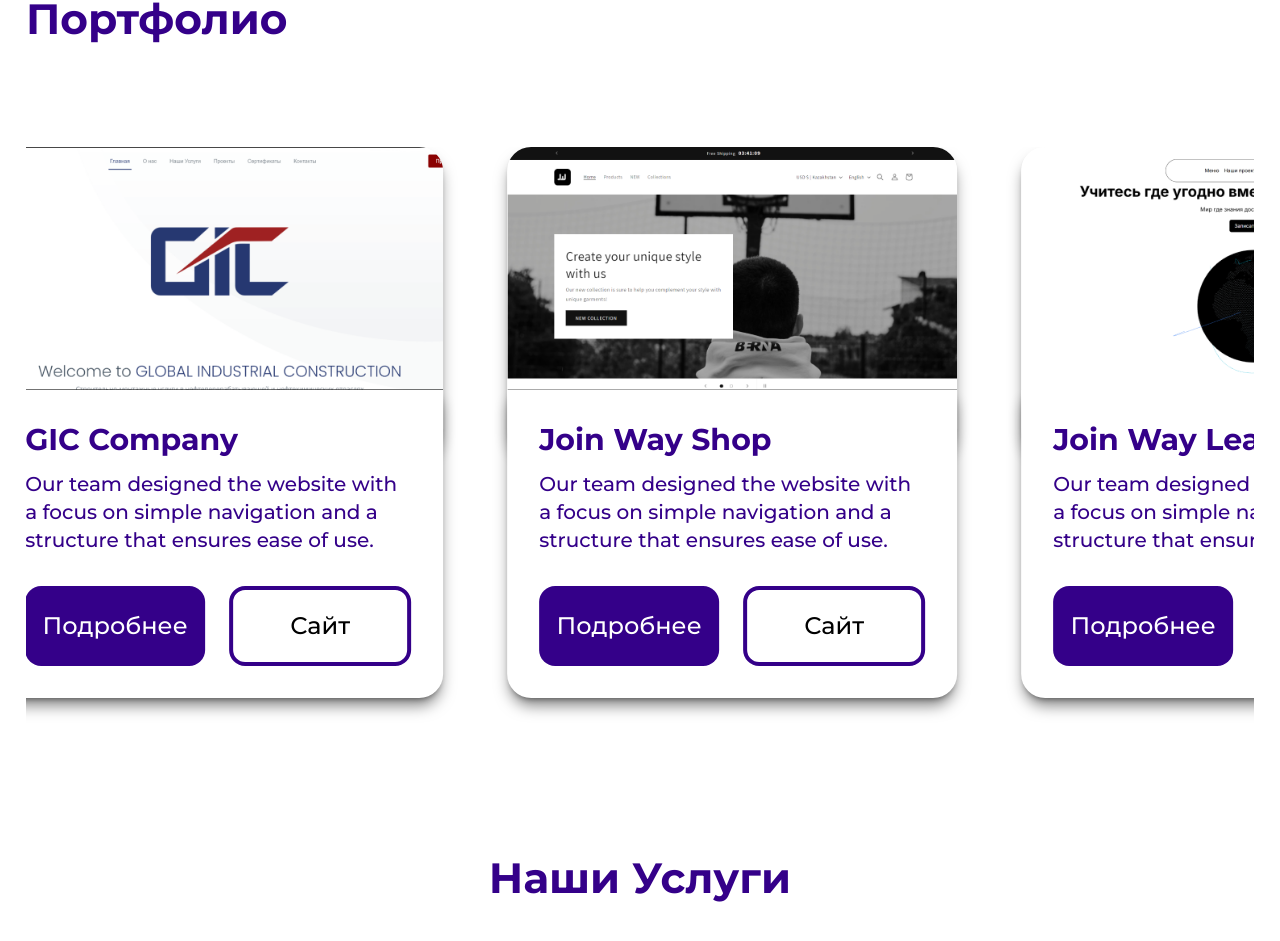
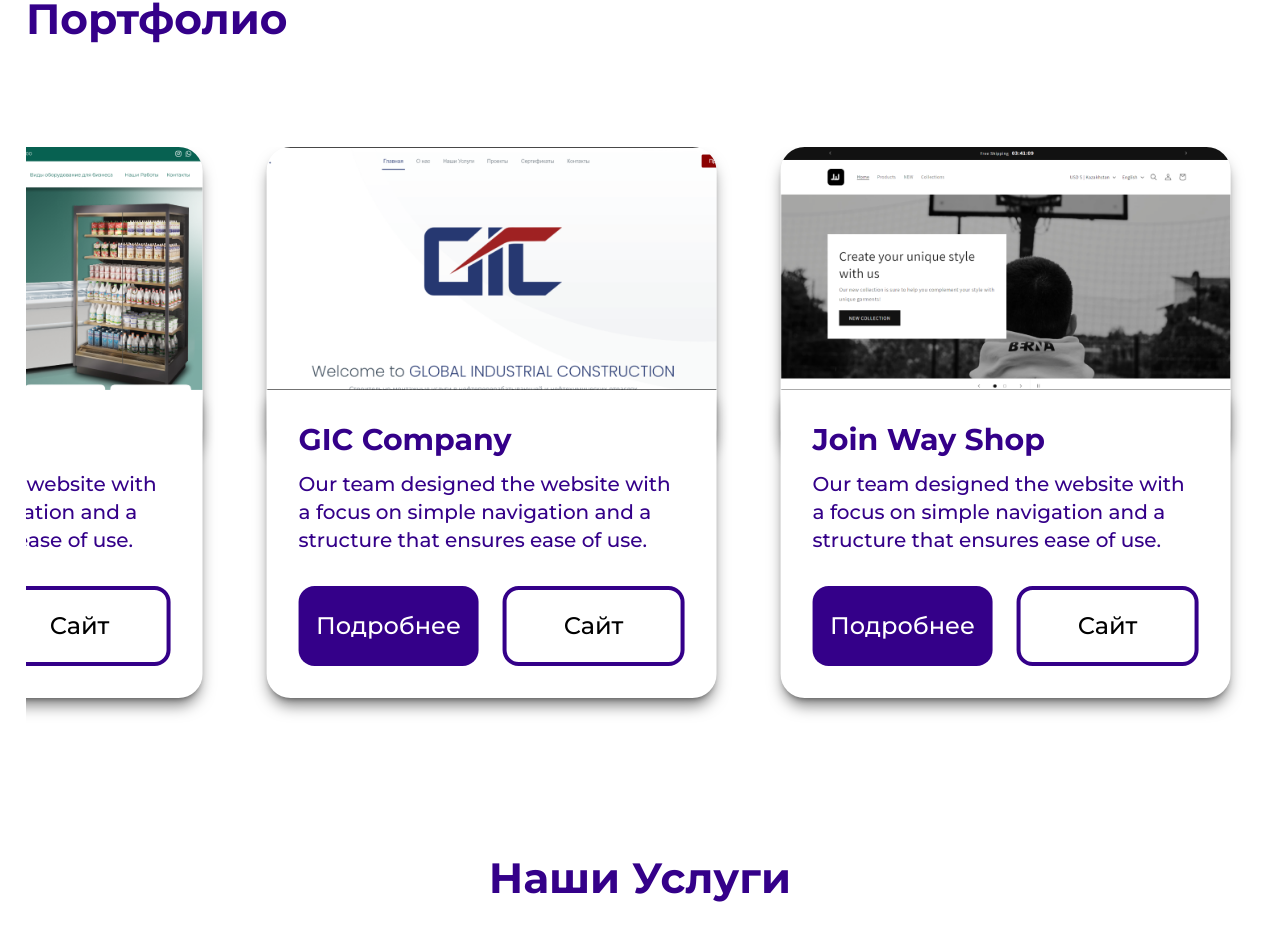
Before and after one commit to raasikkk/join-way-remake, a React (Vite) app: page / in a window 1280 px wide. Shown: the part 2350-3291 px from the top of the page. Built offline with nearby package versions, Linux system fonts and the light colour scheme.

Commit message:
minor changes

```diff
--- a/src/components/Portfolio.tsx
+++ b/src/components/Portfolio.tsx
@@ -15,7 +15,7 @@ const Portfolio = () => {
         </div>
         {/* <!-- Portfolio Cards --> */}
         <div className="overflow-hidden mt-24 w-full h-full relative">
-          <div className="flex w-[200%] gap-16 animate-scroll min-h-[600px]">
+          <div className="flex gap-16 animate-scroll min-h-[600px]">
             {clients.map((client) => (
               <Project key={client.id} client={client} />
             ))}
```
